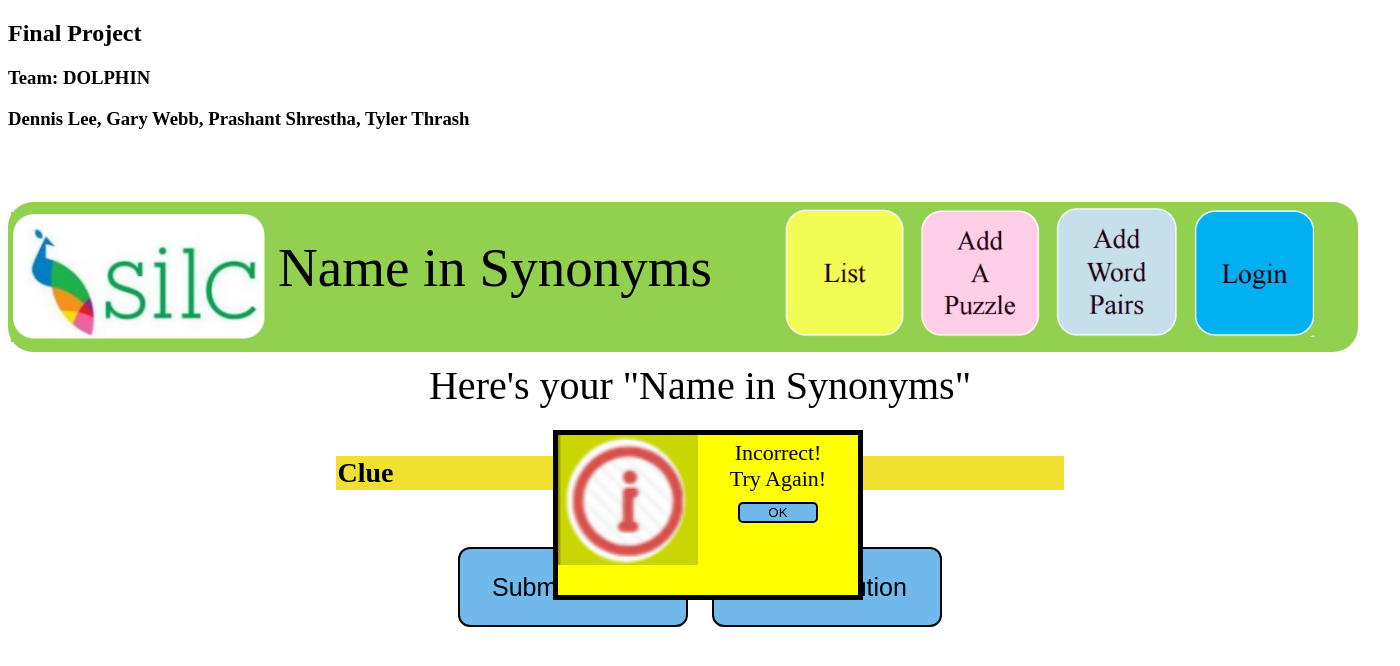
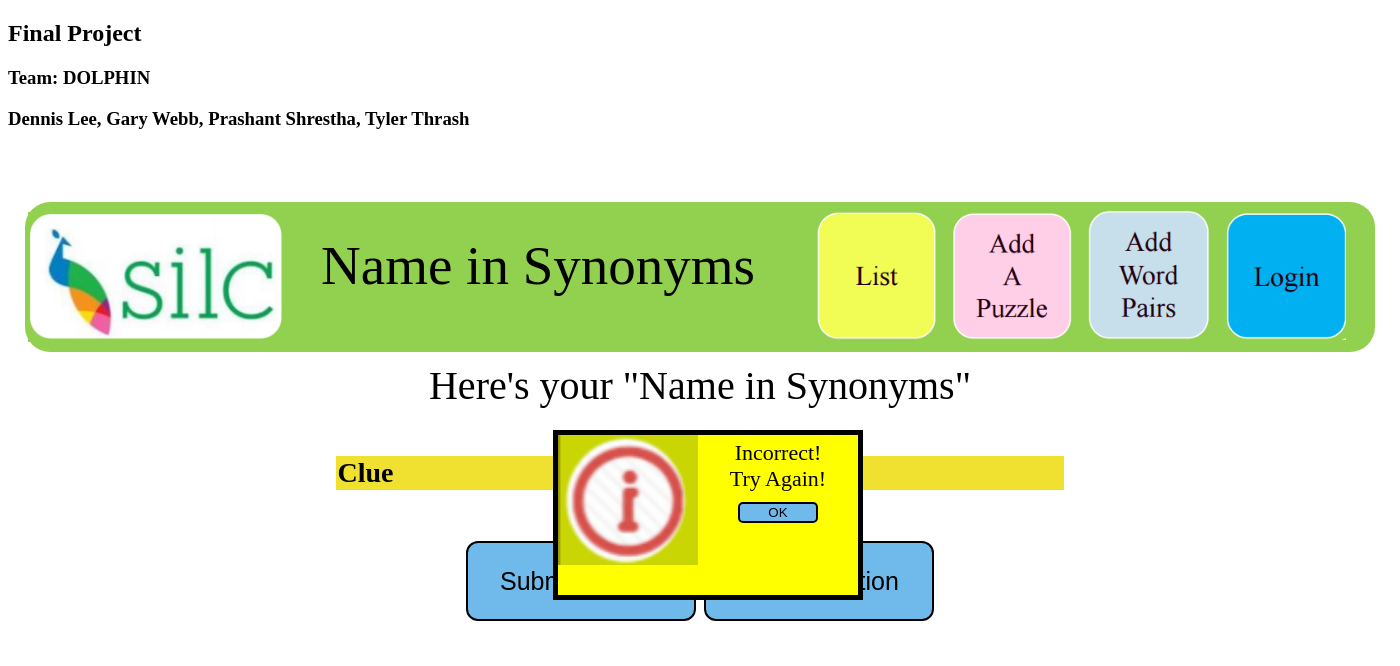
Before and after one commit to tthrash/Name-in-Synonym, a PHP site: page /puzzle.php in a window 1400 px wide. Shown: the top 666 px of the page. Run offline with PHP 8.4, Linux system fonts and the light colour scheme; lists and menus that the app fills with data are empty.

Commit message:
Fixed the css issue of things not looking right for different screen sizes.

```diff
--- a/db_configuration.php
+++ b/db_configuration.php
@@ -2,8 +2,8 @@
 
 	DEFINE('DATABASE_HOST', 'localhost');
 	DEFINE('DATABASE_DATABASE', 'ics325');
-	DEFINE('DATABASE_USER', 'username');
-	DEFINE('DATABASE_PASSWORD', 'password');
+	DEFINE('DATABASE_USER', 'root');
+	DEFINE('DATABASE_PASSWORD', 'ics3117');
 
 $db = new mysqli(DATABASE_HOST, DATABASE_USER, DATABASE_PASSWORD, DATABASE_DATABASE);
 if (mysqli_connect_errno()) {
--- a/puzzle.php
+++ b/puzzle.php
@@ -11,7 +11,7 @@
 	<?php
 		require('create_puzzle.php');
 
-		if(isset($_POST['submit_solution']))
+		if(isset($_POST['submit_validation.php']))
 		{
 			redirect('process_puzzle.php');
 		}else if (isset($_POST['show_solution']))
@@ -30,7 +30,7 @@
   <h3>Team: DOLPHIN</h3>
   <h3>Dennis Lee, Gary Webb, Prashant Shrestha, Tyler Thrash</h3>
   <br><br><br>
-
+  <center>
   <div class="header">
   	<a href="http://puzzles.thisisjava.com/"><img class="logo" src="./pic/logo.png"></img></a>
   	<div class="imageDiv">
@@ -42,7 +42,6 @@
   	<div class="divTitle font">Name in Synonyms</div>
   	<br>
   </div>
-  <center>
 	<div id="pop_up_fail" class="container pop_up">
 		<div class="pop_up_background">
 
@@ -52,7 +51,7 @@
 		</div>
 	</div>
   <div style="font-size: 40px; margin: 10px;">Here's your "Name in Synonyms"</div>
-  <form action="<?php echo htmlspecialchars("submit_validation.php");?>" method="post">
+  <form action="#" method="post">
    <table class="main-tables">
 	   <tr>
 		  <th>Clue</th>
@@ -101,8 +100,8 @@
 	}
   ?>
 	</table>
-	<input class="showMe align" type="submit" name="submit_solution" value="Submit Solution">
-    <input class="showMe align" type="submit" name="show_solution" value="Show Solution">
+	<input class="main-buttons" type="submit" name="submit_solution" value="Submit Solution">
+    <input class="main-buttons" type="submit" name="show_solution" value="Show Solution">
    </form>
    </center>
 </body>
--- a/styles/main_style.css
+++ b/styles/main_style.css
@@ -1,3 +1,6 @@
+/* *{
+	border: 2px solid #000000;
+} */
 .header{
 	border-radius: 25px;
 	height: 150px;
@@ -14,15 +17,15 @@
 	position: relative;
 	top: 20px;
 	height: 30px;
-	margin-left: 270px;
+	right: 12%;
 	width: 440px;
 	font-family: Times New Roman, Times, serif;
 }
 .imageDiv{
 	position: relative;
-	top: 5px;
-	height: 14px;
-	margin-left: 770px;
+	height: 12px;
+	top:5%;
+	left: 28%;
 	width: 600px;
 }
 .headerButton{
@@ -38,7 +41,7 @@
 	border-width: 3px;
     border-style: solid;
 	margin-top: 80px;
-	margin-left: 270px;
+	left: 20%;
 }
 #name-textbox{
 	background-color: transparent;
@@ -50,7 +53,7 @@
 	width:840px;
 	font-size: 25px;
 }
-.showMe{
+.main-buttons{
     background-color: #70baeb;
     border: 2px solid black;
     color: black;
@@ -64,7 +67,7 @@
     margin: 4px 2px;
     cursor: pointer;
 	border-radius: 12px;
-	margin-left: 580px;
+	left: 20%;
 }
 .align{
 	position: relative;
@@ -88,12 +91,12 @@
 }
 .main-tables{
 	text-align: left;
-  padding: 15px;
+    padding: 15px;
 	font-size: 28px;
-  width: 55%;
+    width: 55%;
 	margin: 30px;
 	border-collapse: separate;
-  border-spacing: 2px;
+    border-spacing: 2px;
 }
 .main-tables td{
 	padding: 5px;
```
Also changed, not shown: index.php (+3 -5 lines).
